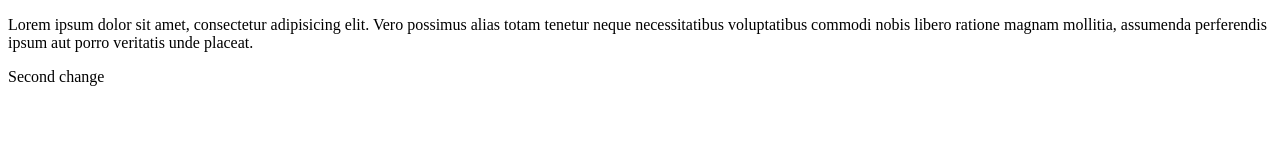
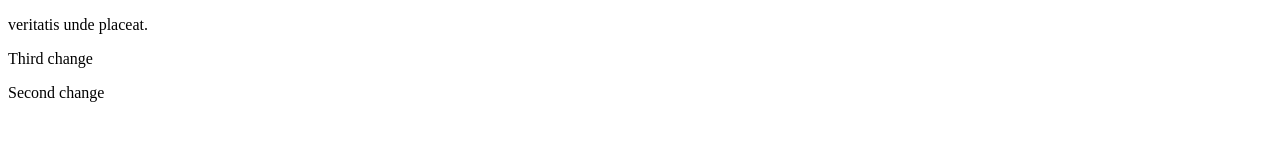
Before and after one commit to xment/tests, a plain HTML site: page index.html in a window 1280 px wide. Drawn offline with Linux system fonts and the light colour scheme.

Commit message:
third commit

```diff
--- a/index.html
+++ b/index.html
@@ -6,8 +6,11 @@
 </head>
 <body>
 	<p>
-		Lorem ipsum dolor sit amet, consectetur adipisicing elit. Vero possimus alias totam tenetur neque necessitatibus voluptatibus commodi nobis libero ratione magnam mollitia, assumenda perferendis ipsum aut porro veritatis unde placeat.
+		veritatis unde placeat.
 	</p>
+<p>
+	Third change
+</p>
 	<p>
 		Second change
 	</p>
```
